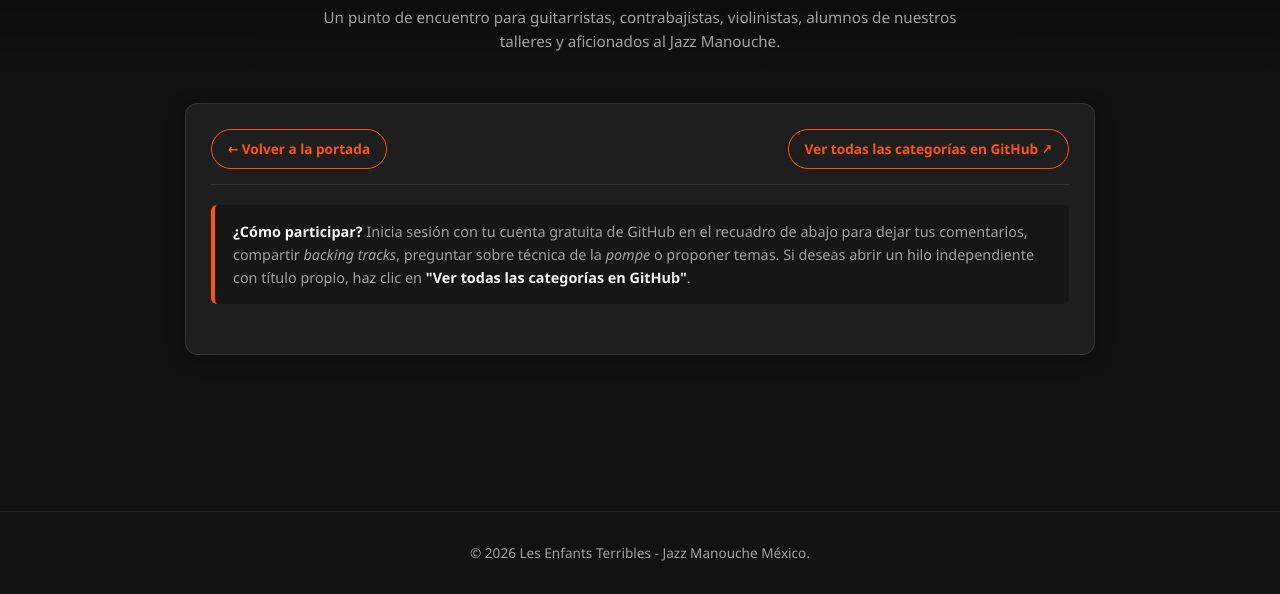
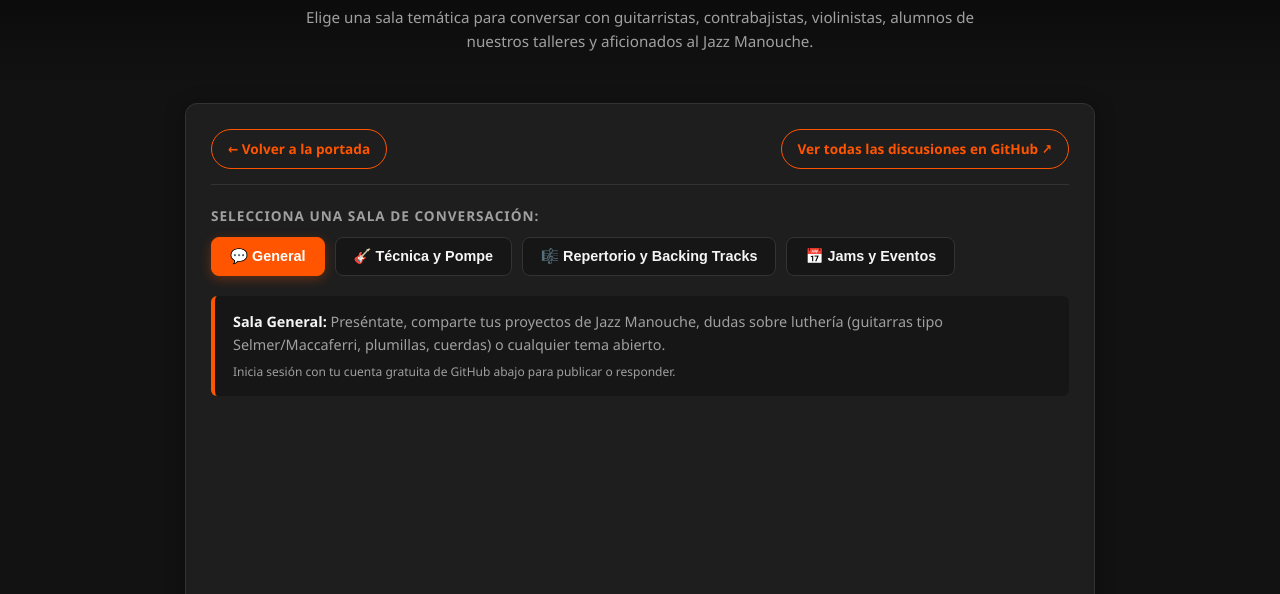
Before and after one commit to EnfantsTerriblesMx/EnfantsTerriblesMX.github.io, a plain HTML site: page foro.html in a window 1280 px wide. Shown: the part 206-800 px from the top of the page. Drawn offline with Linux system fonts and the light colour scheme.

Commit message:
Actualizar foro.html

```diff
--- a/foro.html
+++ b/foro.html
@@ -131,30 +131,6 @@
             box-shadow: 0 4px 20px rgba(0, 0, 0, 0.4);
         }
 
-        .forum-notice {
-            background: #161616;
-            border-left: 4px solid var(--primary-orange);
-            padding: 15px 18px;
-            border-radius: 6px;
-            margin-bottom: 25px;
-            font-size: 0.9rem;
-            color: var(--text-gray);
-        }
-
-        .forum-notice strong {
-            color: var(--text-light);
-        }
-
-        .forum-notice a {
-            color: var(--primary-orange);
-            text-decoration: none;
-            font-weight: bold;
-        }
-
-        .forum-notice a:hover {
-            text-decoration: underline;
-        }
-
         .forum-actions {
             display: flex;
             justify-content: space-between;
@@ -174,15 +150,89 @@
             border-radius: 20px;
             border: 1px solid var(--primary-orange);
             color: var(--primary-orange);
+            background: transparent;
             text-decoration: none;
             font-size: 0.85rem;
             font-weight: bold;
-            transition: background 0.2s, color 0.2s;
+            cursor: pointer;
+            transition: background 0.2s, color 0.2s, transform 0.15s;
         }
 
         .btn-outline:hover {
+            background: rgba(255, 85, 0, 0.15);
+        }
+
+        /* SELECTOR DE SALAS TEMÁTICAS */
+        .salas-wrapper {
+            margin-bottom: 20px;
+        }
+
+        .salas-label {
+            font-size: 0.85rem;
+            text-transform: uppercase;
+            letter-spacing: 1px;
+            color: var(--text-gray);
+            margin-bottom: 10px;
+            display: block;
+            font-weight: bold;
+        }
+
+        .salas-tabs {
+            display: flex;
+            gap: 10px;
+            flex-wrap: wrap;
+        }
+
+        .sala-btn {
+            padding: 10px 18px;
+            border-radius: 8px;
+            border: 1px solid var(--border-color);
+            background: #161616;
+            color: var(--text-light);
+            font-size: 0.9rem;
+            font-weight: 600;
+            cursor: pointer;
+            transition: all 0.2s ease;
+        }
+
+        .sala-btn:hover {
+            border-color: var(--primary-orange);
+            color: var(--primary-orange);
+        }
+
+        .sala-btn.active {
             background: var(--primary-orange);
+            border-color: var(--primary-orange);
             color: #fff;
+            box-shadow: 0 3px 12px rgba(255, 85, 0, 0.3);
+        }
+
+        .sala-descripcion {
+            background: #161616;
+            border-left: 4px solid var(--primary-orange);
+            padding: 14px 18px;
+            border-radius: 6px;
+            margin-bottom: 25px;
+            font-size: 0.9rem;
+            color: var(--text-gray);
+        }
+
+        .sala-descripcion strong {
+            color: var(--text-light);
+        }
+
+        .sala-descripcion a {
+            color: var(--primary-orange);
+            text-decoration: none;
+            font-weight: bold;
+        }
+
+        .sala-descripcion a:hover {
+            text-decoration: underline;
+        }
+
+        #giscus-container {
+            min-height: 250px;
         }
 
         footer {
@@ -198,6 +248,7 @@
             h1 { font-size: 1.8rem; }
             .nav-container { flex-direction: column; align-items: flex-start; }
             .forum-box { padding: 18px; }
+            .sala-btn { flex: 1 1 calc(50% - 10px); text-align: center; }
         }
     </style>
 </head>
@@ -222,7 +273,7 @@
     <header>
         <div class="subtitle">COMUNIDAD & DISCUSIÓN</div>
         <h1>Foro Gypsy Jazz México</h1>
-        <p>Un punto de encuentro para guitarristas, contrabajistas, violinistas, alumnos de nuestros talleres y aficionados al Jazz Manouche.</p>
+        <p>Elige una sala temática para conversar con guitarristas, contrabajistas, violinistas, alumnos de nuestros talleres y aficionados al Jazz Manouche.</p>
     </header>
 
     <main class="container">
@@ -230,30 +281,28 @@
             <div class="forum-actions">
                 <a href="index.html" class="btn-outline">← Volver a la portada</a>
                 <a href="https://github.com/Enfantsterriblesmx/foro-enfants-terribles/discussions" target="_blank" rel="noopener noreferrer" class="btn-outline">
-                    Ver todas las categorías en GitHub ↗
+                    Ver todas las discusiones en GitHub ↗
                 </a>
             </div>
 
-            <div class="forum-notice">
-                <strong>¿Cómo participar?</strong> Inicia sesión con tu cuenta gratuita de GitHub en el recuadro de abajo para dejar tus comentarios, compartir <em>backing tracks</em>, preguntar sobre técnica de la <em>pompe</em> o proponer temas. Si deseas abrir un hilo independiente con título propio, haz clic en <strong>"Ver todas las categorías en GitHub"</strong>.
+            <!-- SELECTOR DE SALAS TEMÁTICAS -->
+            <div class="salas-wrapper">
+                <span class="salas-label">Selecciona una sala de conversación:</span>
+                <div class="salas-tabs">
+                    <button type="button" class="sala-btn active" onclick="cargarSala('General', this)">💬 General</button>
+                    <button type="button" class="sala-btn" onclick="cargarSala('Tecnica y Pompe', this)">🎸 Técnica y Pompe</button>
+                    <button type="button" class="sala-btn" onclick="cargarSala('Repertorio y Backing Tracks', this)">🎼 Repertorio y Backing Tracks</button>
+                    <button type="button" class="sala-btn" onclick="cargarSala('Jams y Eventos Mexico', this)">📅 Jams y Eventos</button>
+                </div>
             </div>
 
-            <!-- WIDGET DE FORO GISCUS -->
-            <script src="https://giscus.app/client.js"
-                data-repo="Enfantsterriblesmx/foro-enfants-terribles"
-                data-repo-id="R_kgDOV2s05w"
-                data-category="Gypsy Jazz México"
-                data-category-id="DIC_kwDOV2s0584DLqJf"
-                data-mapping="pathname"
-                data-strict="0"
-                data-reactions-enabled="1"
-                data-emit-metadata="0"
-                data-input-position="top"
-                data-theme="noborder_dark"
-                data-lang="es"
-                crossorigin="anonymous"
-                async>
-            </script>
+            <!-- DESCRIPCIÓN DINÁMICA DE LA SALA ACTIVA -->
+            <div class="sala-descripcion" id="salaDescripcion">
+                <strong>Sala General:</strong> Preséntate, comparte tus proyectos de Jazz Manouche, dudas sobre luthería o cualquier tema abierto para la comunidad.
+            </div>
+
+            <!-- CONTENEDOR DINÁMICO DE GISCUS -->
+            <div id="giscus-container"></div>
         </div>
     </main>
 
@@ -261,5 +310,56 @@
         <p>&copy; 2026 Les Enfants Terribles - Jazz Manouche México.</p>
     </footer>
 
+    <script>
+        const descripcionesSalas = {
+            'General': '<strong>Sala General:</strong> Preséntate, comparte tus proyectos de Jazz Manouche, dudas sobre luthería (guitarras tipo Selmer/Maccaferri, plumillas, cuerdas) o cualquier tema abierto.',
+            'Tecnica y Pompe': '<strong>Sala Técnica y Pompe:</strong> Espacio dedicado al acompañamiento rítmico (<em>la pompe</em>), arpegios disminuidos, técnica de plumilla rest-stroke y frases al estilo Django Reinhardt.',
+            'Repertorio y Backing Tracks': '<strong>Sala Repertorio y Backing Tracks:</strong> Comparte progresiones de acordes (<em>grids</em>), estándares clásicos, composiciones originales y pistas de práctica.',
+            'Jams y Eventos Mexico': '<strong>Sala Jams y Eventos:</strong> Anuncia sesiones de jam, conciertos, clínicas y encuentros de Gypsy Jazz en CDMX y toda la República.'
+        };
+
+        function cargarSala(tema, boton) {
+            // Actualizar estado visual de las pestañas
+            document.querySelectorAll('.sala-btn').forEach(btn => btn.classList.remove('active'));
+            if (boton) {
+                boton.classList.add('active');
+            }
+
+            // Actualizar texto descriptivo de la sala
+            const descBox = document.getElementById('salaDescripcion');
+            if (descripcionesSalas[tema]) {
+                descBox.innerHTML = descripcionesSalas[tema] + ' <br><small style="display:inline-block; margin-top:6px;">Inicia sesión con tu cuenta gratuita de GitHub abajo para publicar o responder.</small>';
+            }
+
+            // Limpiar el contenedor y volver a inyectar el script de Giscus con el nuevo término
+            const container = document.getElementById('giscus-container');
+            container.innerHTML = '';
+
+            const script = document.createElement('script');
+            script.src = 'https://giscus.app/client.js';
+            script.setAttribute('data-repo', 'Enfantsterriblesmx/foro-enfants-terribles');
+            script.setAttribute('data-repo-id', 'R_kgDOV2s05w');
+            script.setAttribute('data-category', 'Gypsy Jazz México');
+            script.setAttribute('data-category-id', 'DIC_kwDOV2s0584DLqJf');
+            script.setAttribute('data-mapping', 'specific');
+            script.setAttribute('data-term', tema);
+            script.setAttribute('data-strict', '0');
+            script.setAttribute('data-reactions-enabled', '1');
+            script.setAttribute('data-emit-metadata', '0');
+            script.setAttribute('data-input-position', 'top');
+            script.setAttribute('data-theme', 'noborder_dark');
+            script.setAttribute('data-lang', 'es');
+            script.setAttribute('crossorigin', 'anonymous');
+            script.async = true;
+
+            container.appendChild(script);
+        }
+
+        // Cargar la sala "General" por defecto al abrir la página
+        document.addEventListener('DOMContentLoaded', () => {
+            cargarSala('General', document.querySelector('.sala-btn'));
+        });
+    </script>
+
 </body>
 </html>
```
